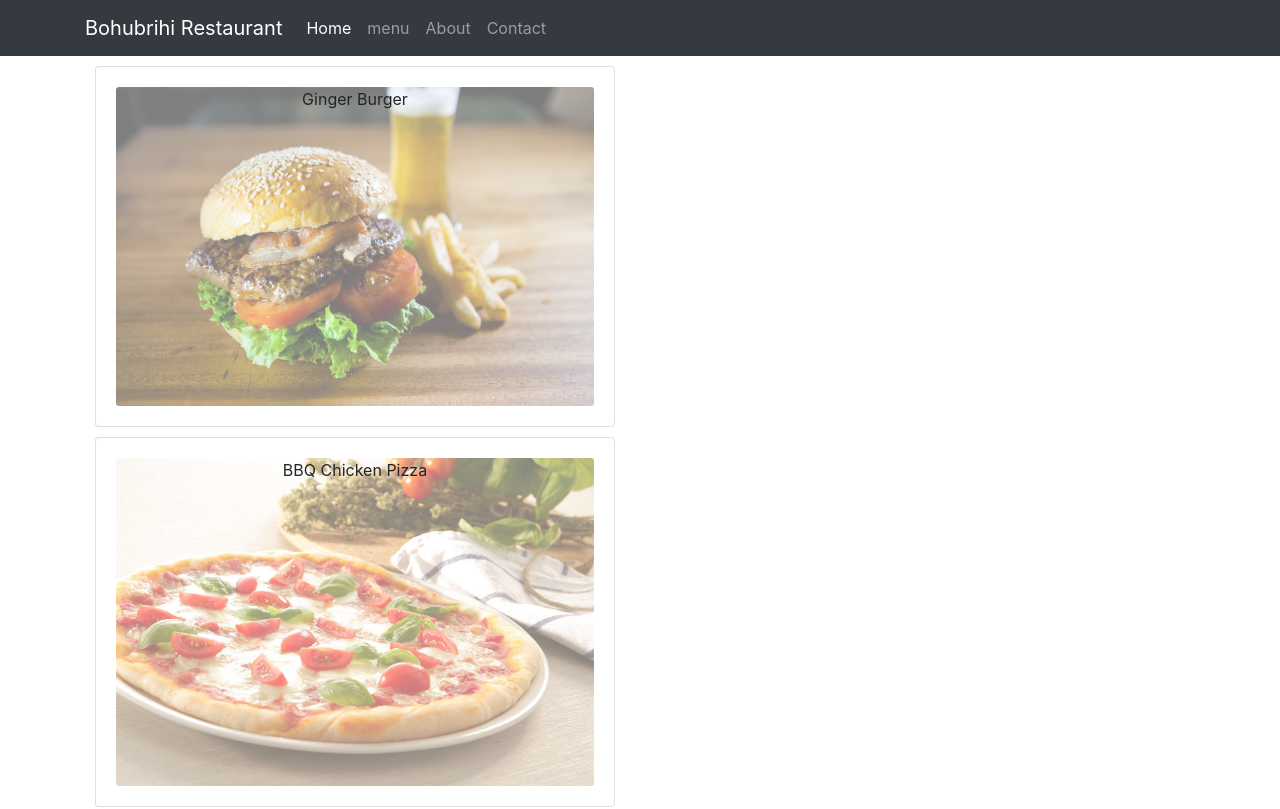
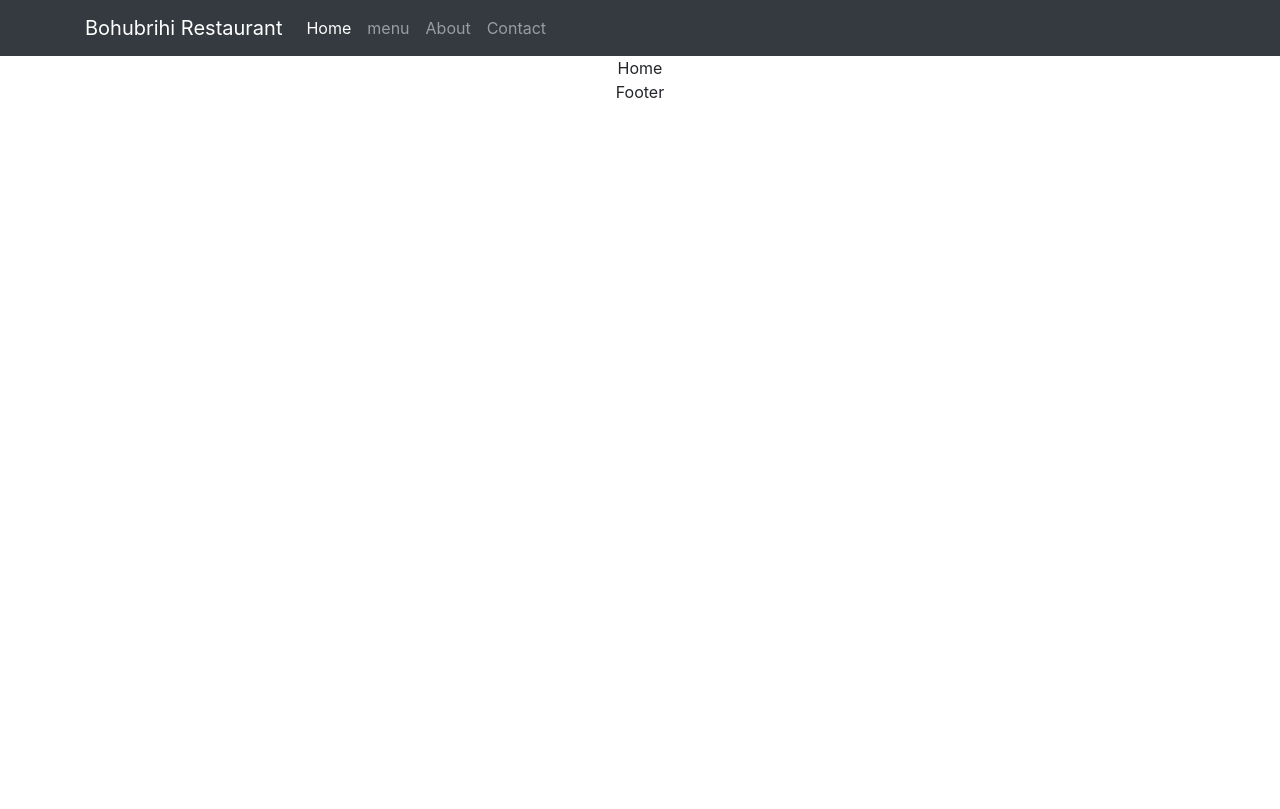
Before and after one commit to i-saiful/Bohubrihi-Restaurant, a React (Create React App) app: page /home in a window 1280 px wide. Shown: the top 809 px of the page. Built offline with nearby package versions, Linux system fonts and the light colour scheme.

Commit message:
fix route

```diff
--- a/package.json
+++ b/package.json
@@ -11,7 +11,7 @@
     "react": "^18.2.0",
     "react-dom": "^18.2.0",
     "react-popper": "^2.2.3",
-    "react-router-dom": "^6.3.0",
+    "react-router-dom": "^5.2.0",
     "react-scripts": "5.0.1",
     "reactstrap": "^8.5.1",
     "web-vitals": "^2.1.0"
--- a/src/components/body/Body.js
+++ b/src/components/body/Body.js
@@ -3,12 +3,19 @@ import Menu from './Menu';
 import Home from './Home';
 import About from './About';
 import Contact from './Contact';
+import { Route, Redirect, Switch } from 'react-router-dom'
 
 
 function Body() {
   return (
     <div>
-      <Menu />
+      <Switch>
+        <Route path='/home' exact component={Home} />
+        <Route path='/menu' exact component={Menu} />
+        <Route path='/contact' exact component={Contact} />
+        <Route path='/about' exact component={About} />
+        <Redirect from='/' to='/home' />
+      </Switch>
     </div>
   )
 }
--- a/src/components/body/Menu.js
+++ b/src/components/body/Menu.js
@@ -2,19 +2,29 @@ import React, { Component } from 'react';
 import Dishes from '../../data/dishes.js';
 import MenuItem from './MenuItem.js';
 import DishDetail from './DishDetail.js';
+import { CardColumns, Modal, ModalBody, ModalFooter, Button } from 'reactstrap';
 
 export default class Menu extends Component {
 
     state = {
         dishes: Dishes,
-        selectedDish: null
+        selectedDish: null,
+        modalOpen: false
     }
 
     onDishSelete = dish => {
         console.log(dish);
-        this.setState({ selectedDish: dish })
+        this.setState({
+            selectedDish: dish,
+            modalOpen: !this.state.modalOpen
+        })
     }
 
+    toggleModal = () => {
+        this.setState({
+            modalOpen: !this.state.modalOpen
+        })
+    }
 
     render() {
         const menu = this.state.dishes.map(item =>
@@ -26,17 +36,23 @@ export default class Menu extends Component {
 
         let dishDetail = null;
         if (this.state.selectedDish) {
-            dishDetail = <DishDetail dish={this.state.selectedDish}/>
+            dishDetail = <DishDetail dish={this.state.selectedDish} />
         }
         return (
             <div className='container'>
                 <div className="row">
-                    <div className="col-6">
-                        {menu}
-                    </div>
-                    <div className="col-6">
-                        {dishDetail}
-                    </div>
+                    <CardColumns>{menu}</CardColumns>
+                    <Modal isOpen={this.state.modalOpen} onClick={this.toggleModal}>
+                        <ModalBody>
+                            {dishDetail}
+                        </ModalBody>
+                        <ModalFooter>
+                            <Button color='secondary'
+                                onClick={this.toggleModal}>
+                                Close
+                            </Button>
+                        </ModalFooter>
+                    </Modal>
                 </div>
             </div>
         )
```
Also changed, not shown: 2 other files (tests, documents, lock files or other folders).
